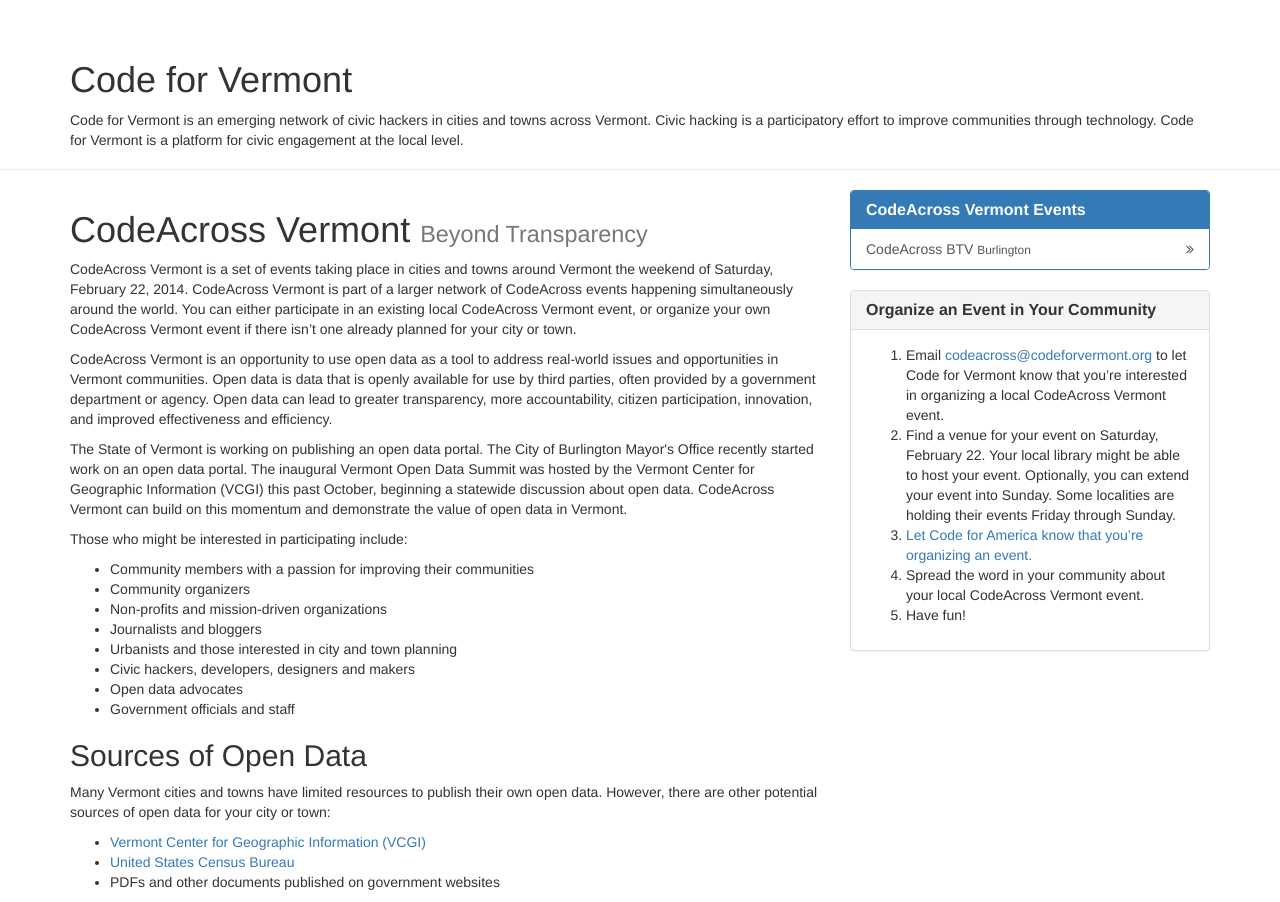
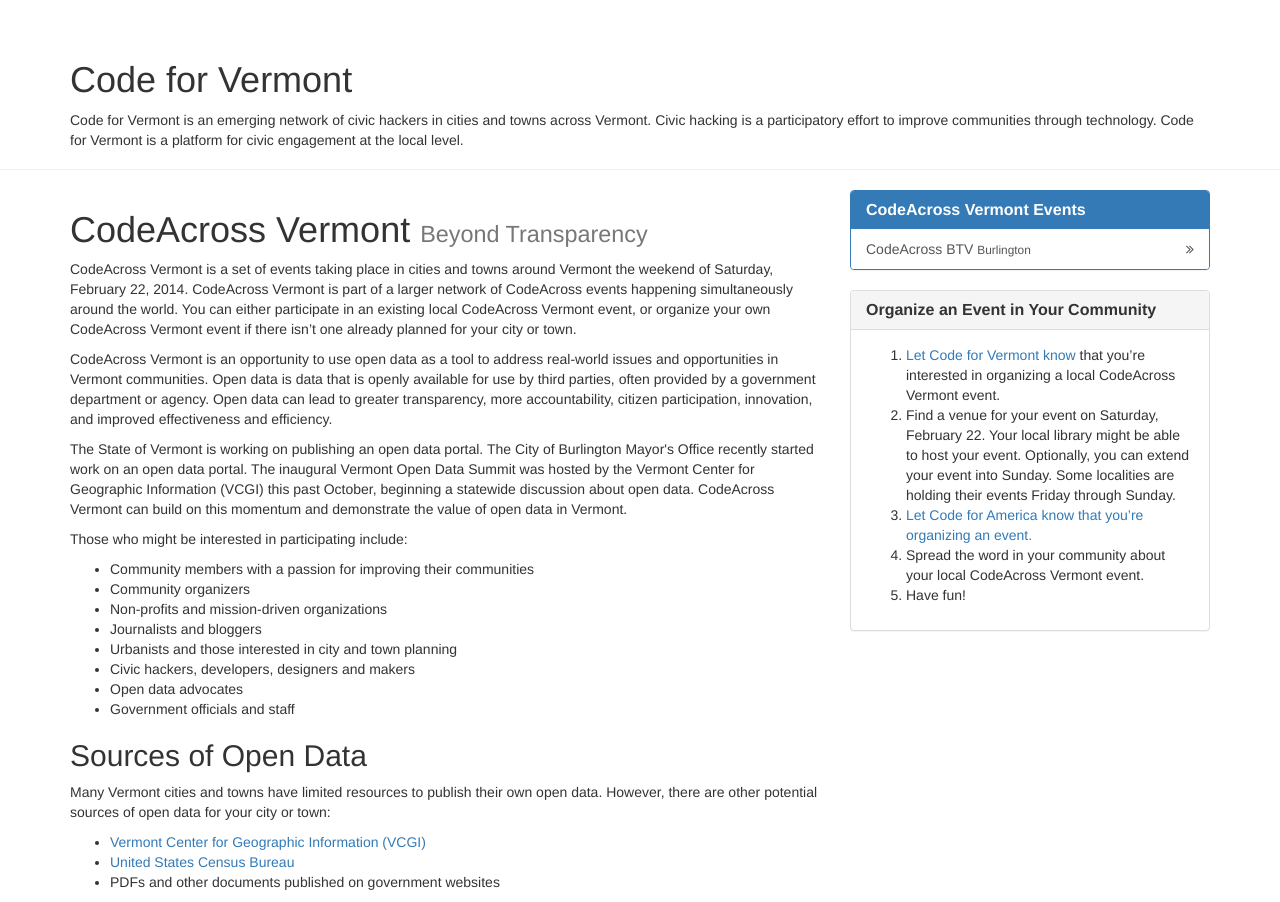
Before and after one commit to codeforvermont/codeforvermont.github.com, a Jekyll site: the page built from index.html, in a window 1280 px wide. Built offline with Jekyll 4.4.1, drawn with Linux system fonts in a browser that asks for light colours; nearby versions of some CDN libraries.

Commit message:
Update steps.

```diff
--- a/index.html
+++ b/index.html
@@ -46,7 +46,7 @@
                 </div>
                 <div class="panel-body">
                     <ol>
-                        <li>Email <a href="mailto:codeacross@codeforvermont.org">codeacross@codeforvermont.org</a> to let Code for Vermont know that you’re interested in organizing a local CodeAcross Vermont event.</li>
+                        <li><a href="https://docs.google.com/forms/d/1ih7HqgT2ijiyv4znMR8ZGWpAzpbRmw70tQK9ZoklOcY/viewform">Let Code for Vermont know</a> that you’re interested in organizing a local CodeAcross Vermont event.</li>
                         <li>Find a venue for your event on Saturday, February 22. Your local library might be able to host your event. Optionally, you can extend your event into Sunday. Some localities are holding their events Friday through Sunday.</li>
                         <li><a href="http://www.codeforamerica.org/codeacross-2014/">Let Code for America know that you’re organizing an event.</a></li>
                         <li>Spread the word in your community about your local CodeAcross Vermont event.</li>
```
